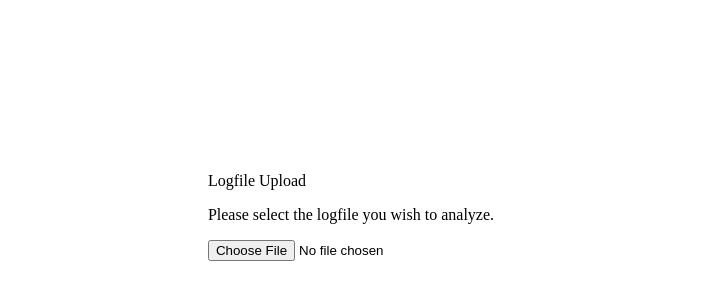
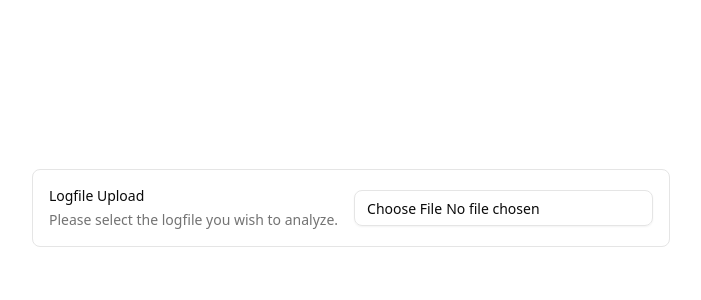
Before and after one commit to cal-jsh/logfile-processor, a React (Vite) app in the folder frontend/: page / in a window 1280 px wide. Shown: the part 192-492 px from the top of the page, without its empty margins (289-990 px from the left). Built offline with nearby package versions, Linux system fonts and the light colour scheme.

Commit message:
adding css correctly

```diff
--- /dev/null
+++ b/frontend/postcss.config.cjs
@@ -0,0 +1,7 @@
+// Use the new PostCSS adapter for Tailwind
+module.exports = {
+  plugins: {
+    '@tailwindcss/postcss': {},
+    autoprefixer: {},
+  },
+};
--- a/frontend/src/App.tsx
+++ b/frontend/src/App.tsx
@@ -60,7 +60,7 @@ export default function App() {
     }
 
     return (
-        <div className="flex w-full max-w-md flex-col gap-6"
+        <div className="flex flex-col gap-6"
             style={{
                 height: "100vh",
                 display: "flex",
--- a/frontend/src/index.css
+++ b/frontend/src/index.css
@@ -1,5 +1,10 @@
+/* third-party css imports must come before other rules per PostCSS (@import first) */
 @import "tailwindcss";
 @import "tw-animate-css";
+
+@tailwind base;
+@tailwind components;
+@tailwind utilities;
 
 @custom-variant dark (&:is(.dark *));
 
--- a/frontend/src/main.tsx
+++ b/frontend/src/main.tsx
@@ -1,6 +1,7 @@
 import React from "react";
 import ReactDOM from "react-dom/client";
 import App from "./App";
+import "./index.css";
 
 import { OpenAPI } from "../openapi/client/core/OpenAPI";
 
--- /dev/null
+++ b/frontend/tailwind.config.cjs
@@ -0,0 +1,13 @@
+/** @type {import('tailwindcss').Config} */
+module.exports = {
+  content: [
+    './index.html',
+    './src/**/*.{ts,tsx,js,jsx}',
+    // include any components folder used by shadcn
+    './src/components/**/*.{ts,tsx,js,jsx}',
+  ],
+  theme: {
+    extend: {},
+  },
+  plugins: [],
+};
```
Also changed, not shown: frontend/package.json (+5 -2 lines), 1 other file (tests, documents, lock files or other folders).
